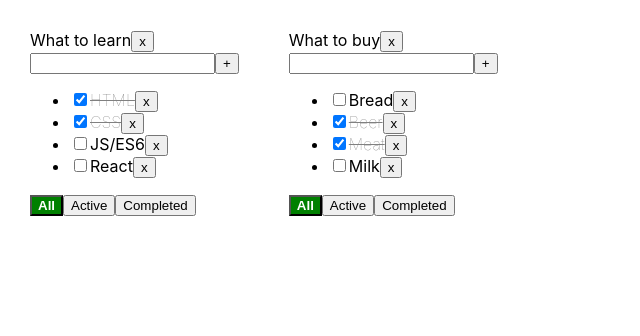
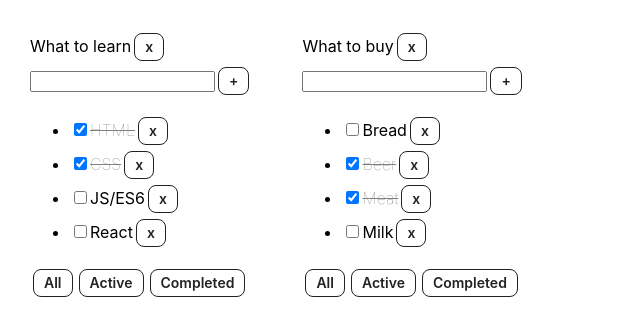
Before and after one commit to SlavaOST-it/ToDoList, a React (Create React App) app: page / in a window 1280 px wide. Shown: the top 336 px of the page, without its empty margins (0-640 px from the left). Built offline with nearby package versions, Linux system fonts and the light colour scheme.

Commit message:
Add Button.module.css

```diff
--- /dev/null
+++ b/src/components/Button.module.css
@@ -0,0 +1,61 @@
+.default {
+    padding: 3px 10px;
+    border: 2px solid #484848;
+    border-radius: 5px;
+}
+
+.button {
+    background-color: #FFFFFF;
+    border: 1px solid #222222;
+    border-radius: 8px;
+    box-sizing: border-box;
+    color: #222222;
+    cursor: pointer;
+    display: inline-block;
+    font-family: Circular, -apple-system, BlinkMacSystemFont, Roboto, "Helvetica Neue", sans-serif;
+    font-size: 14px;
+    font-weight: 600;
+    line-height: 20px;
+    margin: 3px;
+    outline: none;
+    padding: 3px 10px;
+    position: relative;
+    text-align: center;
+    text-decoration: none;
+    touch-action: manipulation;
+    transition: box-shadow .2s, -ms-transform .1s, -webkit-transform .1s, transform .1s;
+    user-select: none;
+    -webkit-user-select: none;
+    width: auto;
+}
+
+.button:focus-visible {
+    box-shadow: #222222 0 0 0 2px, rgba(255, 255, 255, 0.8) 0 0 0 4px;
+    transition: box-shadow .2s;
+
+}
+
+.button:active {
+    background-color: #F7F7F7;
+    border-color: #000000;
+    transform: scale(.96);
+
+}
+
+.button:disabled {
+    border-color: #DDDDDD;
+    color: #DDDDDD;
+    cursor: not-allowed;
+    opacity: 1;
+}
+
+
+.button:focus {
+    box-shadow: inset 0 1px 0 -0.25px rgba(255, 255, 255, 0.2), 0 0.5px 1px rgba(0, 0, 0, 0.1), 0 0 0 4px rgba(58, 108, 217, 0.5);
+    outline: 0;
+    background-color: coral;
+}
+
+.red {
+    background: #ea6f6f;
+}
--- a/src/components/Button.tsx
+++ b/src/components/Button.tsx
@@ -1,4 +1,5 @@
 import React from "react";
+import s from "./Button.module.css"
 
 
 type ButtonType = {
@@ -13,7 +14,8 @@ export const Button = (props: ButtonType) => {
         props.callBack()
     }
 
+    const finishClassName = `${props.className} ${s.button}`
     return (
-        <button className={props.className} onClick={onClickHandler}>{props.name}</button>
+        <button className={finishClassName} onClick={onClickHandler}>{props.name}</button>
     );
 }
```
